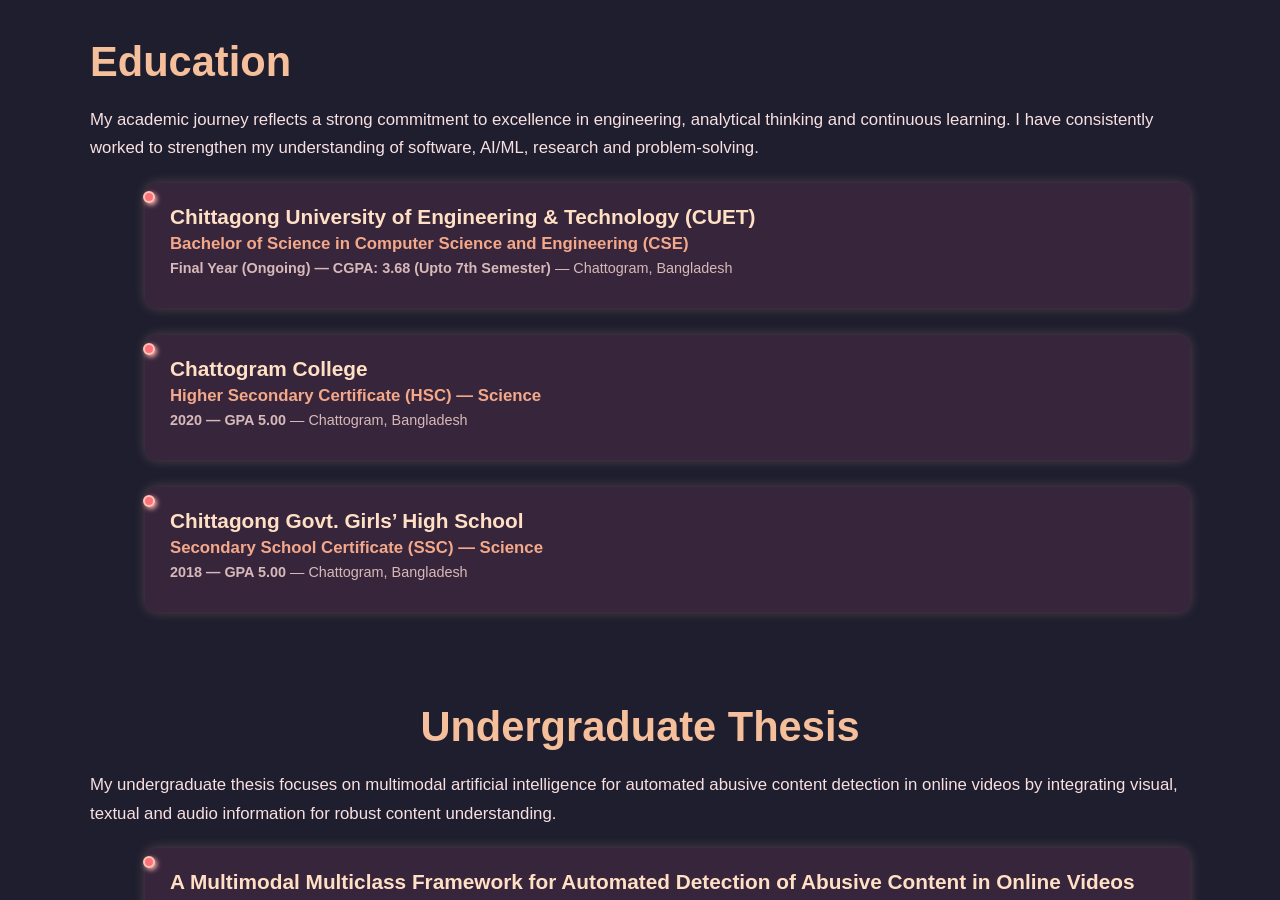
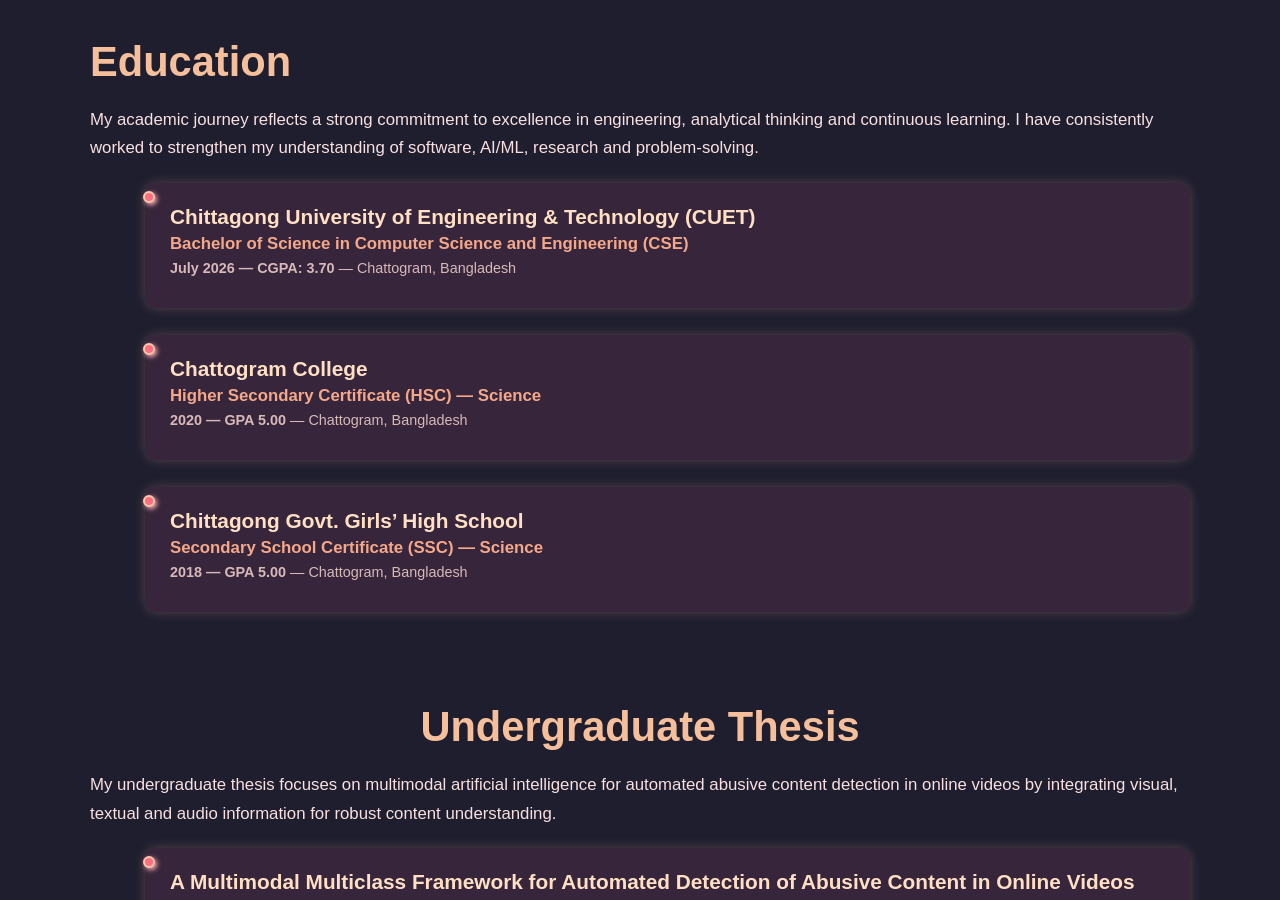
Before and after one commit to SHITICHY21/SHITICHY21.github.io, a Jekyll site: the page built from index.md, in a window 1280 px wide and 900 px high, scrolled down 1209 px. Built offline with Jekyll 4.4.1, drawn with Linux system fonts in a browser that asks for light colours; our own code applies the rules of GitHub Pages for plain Markdown files.

Commit message:
Update default.html

```diff
--- a/_layouts/default.html
+++ b/_layouts/default.html
@@ -1429,7 +1429,7 @@
       <div class="timeline-card">
         <h3>Chittagong University of Engineering & Technology (CUET)</h3>
         <h4>Bachelor of Science in Computer Science and Engineering (CSE)</h4>
-        <p class="year"><b>Final Year (Ongoing) — CGPA: 3.68 (Upto 7th Semester) </b> — Chattogram, Bangladesh</p>
+        <p class="year"><b>July 2026 — CGPA: 3.70 </b> — Chattogram, Bangladesh</p>
         <!-- <p class="details">
           Currently specializing in Artificial Intelligence, Machine Learning, Deep Learning
           and advanced software development. Engaged in academic research and collaborative work.
```
